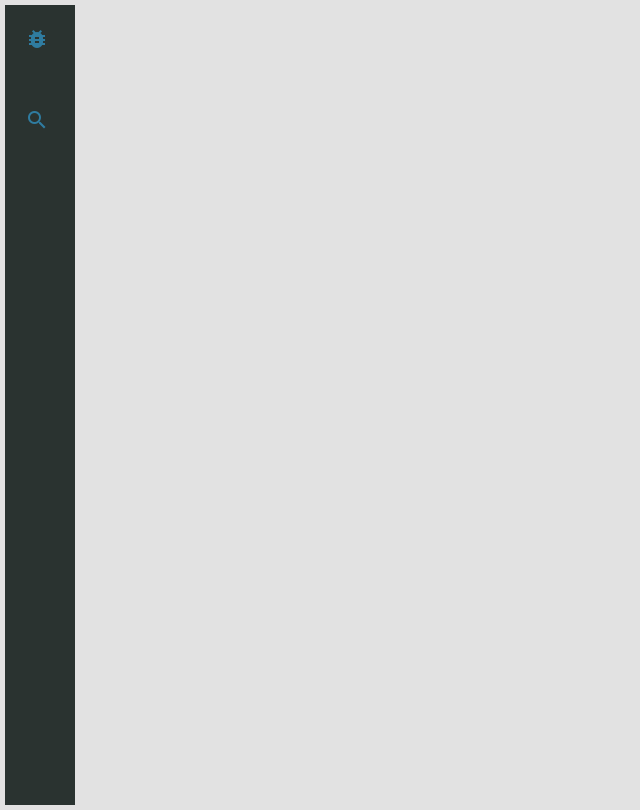
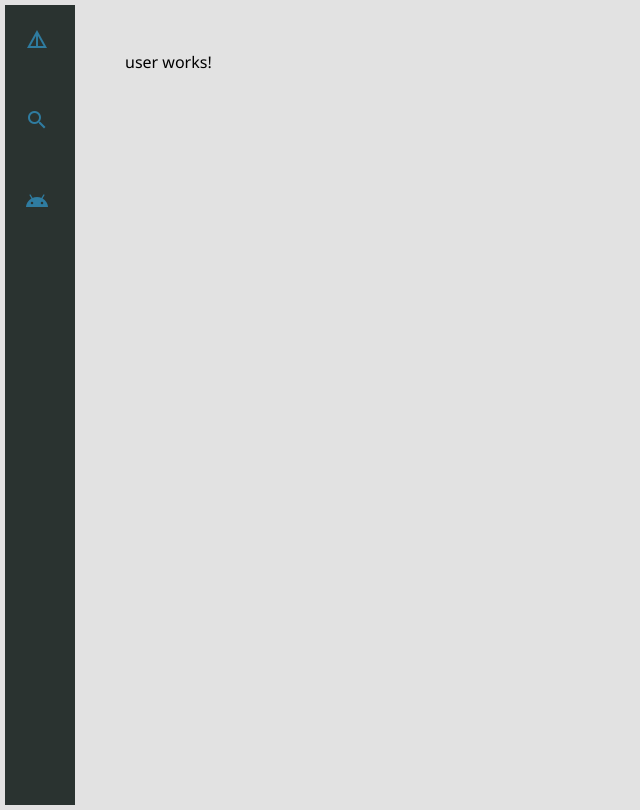
Before and after one commit to fhb4061/Angular_learning, an Angular app: page /users in a window 1280 px wide. Before the commit this address led to /. Shown: the whole page, without its empty margins (0-640 px from the left). Built offline with nearby package versions, Linux system fonts and the light colour scheme.

Commit message:
Added in a user component and added it to the sidebar. Changed the icons so that it reflects its function

```diff
--- a/src/app/app-routing.module.ts
+++ b/src/app/app-routing.module.ts
@@ -2,7 +2,7 @@ import { NgModule }             from '@angular/core';
 import { RouterModule, Routes } from '@angular/router';
 import { SearchCityComponent} from './search-city/search-city.component';
 import { DetailsComponent } from './details/details.component';
-
+import { UserComponent } from './user/user.component'
 //define array of routes
 const routes: Routes = [
   {
@@ -12,6 +12,10 @@ const routes: Routes = [
   {
     path: 'details/:id',
     component: DetailsComponent
+  },
+  {
+    path: 'users',
+    component: UserComponent
   }
 ];
 
--- a/src/app/app.module.ts
+++ b/src/app/app.module.ts
@@ -8,13 +8,15 @@ import { SearchCityComponent } from './search-city/search-city.component';
 import { DetailsComponent } from './details/details.component';
 
 import { HttpClientModule } from '@angular/common/http';
+import { UserComponent } from './user/user.component';
 
 @NgModule({
   declarations: [
     AppComponent,
     SidebarComponent,
     SearchCityComponent,
-    DetailsComponent
+    DetailsComponent,
+    UserComponent
   ],
   imports: [
     BrowserModule,
--- a/src/app/details/details.component.html
+++ b/src/app/details/details.component.html
@@ -1,3 +1,7 @@
-<p>
-  details works!
-</p>
+<h1>Users</h1>
+
+<ul>
+  <li *ngFor="let user of userHere">
+
+  </li>
+</ul>
--- a/src/app/details/details.component.ts
+++ b/src/app/details/details.component.ts
@@ -1,4 +1,6 @@
 import { Component, OnInit } from '@angular/core';
+import { DataService } from'../data.service'
+import { Observable } from 'rxjs'; //hold data that is given to us from API
 
 @Component({
   selector: 'app-details',
@@ -7,9 +9,14 @@ import { Component, OnInit } from '@angular/core';
 })
 export class DetailsComponent implements OnInit {
 
-  constructor() { }
+  usersHere: Object;
+
+  constructor(private data: DataService) { }
 
   ngOnInit() {
+    this.data.getUsers().subscribe(
+      data => this.usersHere = data
+    )
   }
 
 }
--- a/src/app/sidebar/sidebar.component.html
+++ b/src/app/sidebar/sidebar.component.html
@@ -1,8 +1,8 @@
 <nav>
   <ul>
     <li>
-      <a routerLink = "details">
-        <i class="material-icons">bug_report</i>
+      <a routerLink = "details/:id">
+        <i class="material-icons">details</i>
       </a>
     </li>
     <li>
@@ -10,5 +10,10 @@
         <i class = "material-icons">search</i>
       </a>
     </li>
+    <li>
+      <a routerLink = "users">
+        <i class = "material-icons">android</i>
+      </a>
+    </li>
   </ul>
 </nav>
--- /dev/null
+++ b/src/app/user/user.component.html
@@ -0,0 +1,3 @@
+<p>
+  user works!
+</p>
--- /dev/null
+++ b/src/app/user/user.component.ts
@@ -0,0 +1,15 @@
+import { Component, OnInit } from '@angular/core';
+
+@Component({
+  selector: 'app-user',
+  templateUrl: './user.component.html',
+  styleUrls: ['./user.component.css']
+})
+export class UserComponent implements OnInit {
+
+  constructor() { }
+
+  ngOnInit() {
+  }
+
+}
```
Also changed, not shown: src/app/user/user.component.css (added), 1 other file (tests, documents, lock files or other folders).
